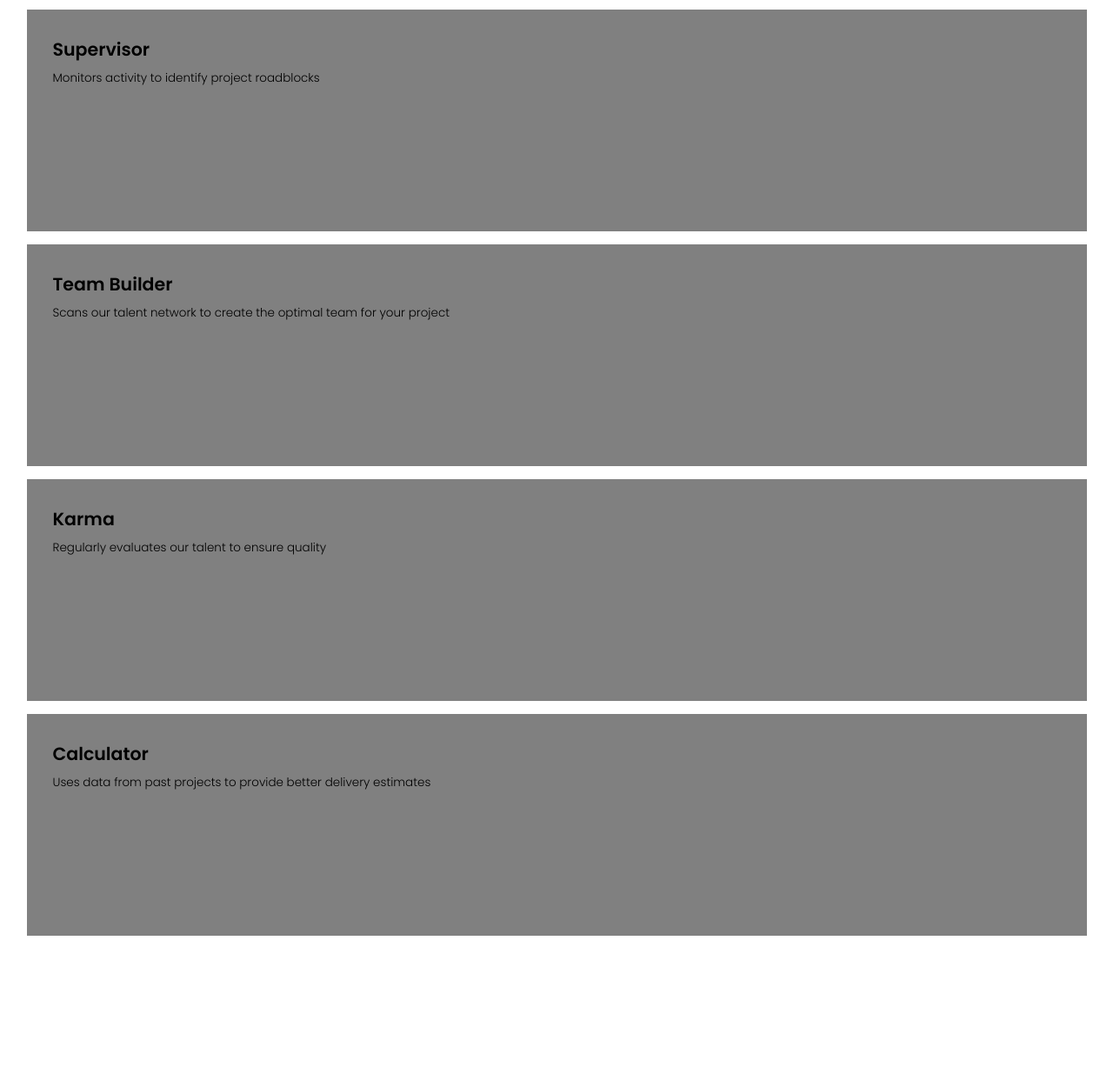
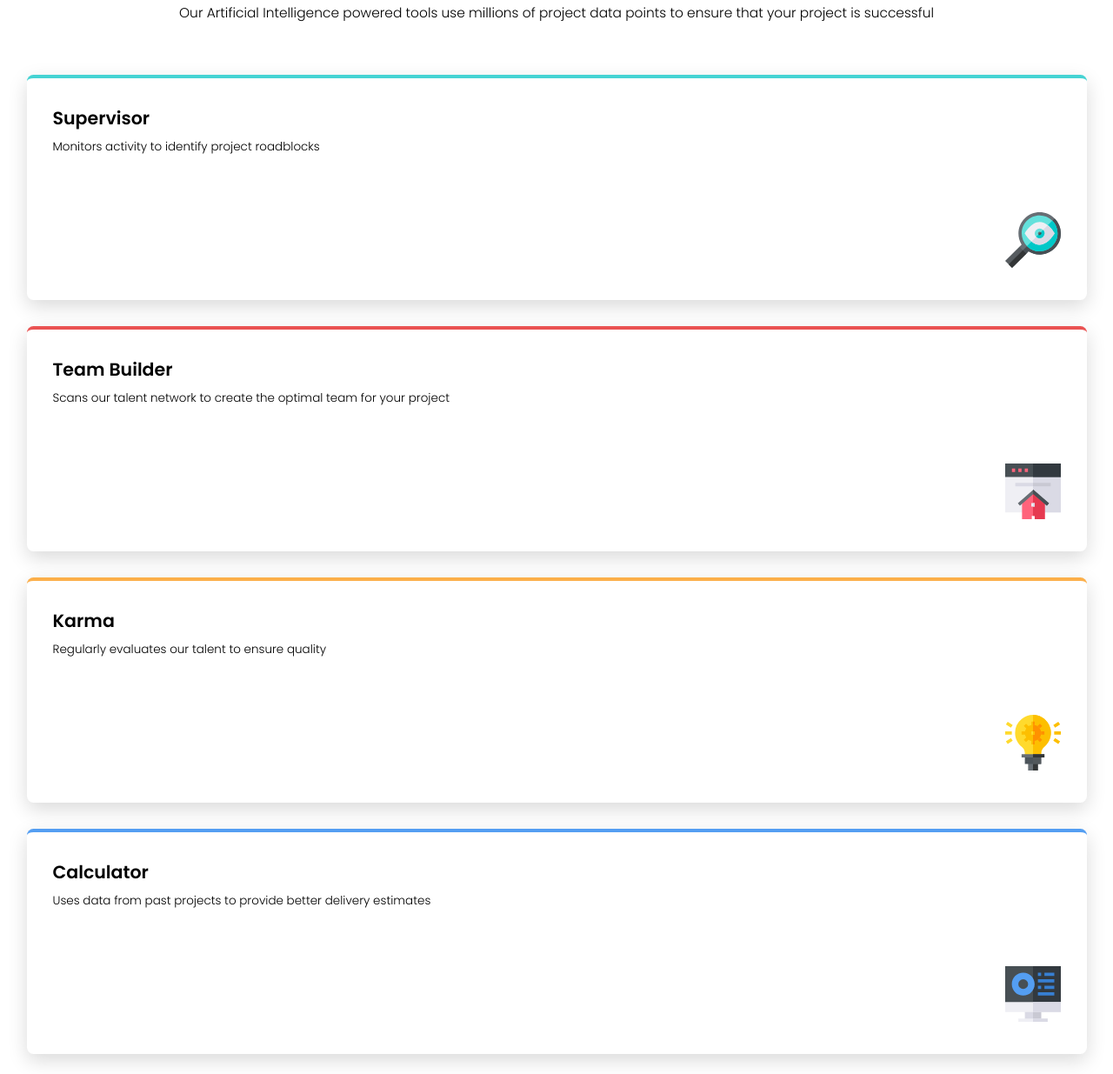
Before and after one commit to Danedey/practice-four-cards, a plain HTML site: page index.html in a window 1280 px wide. Shown: the part 105-1340 px from the top of the page at 87% size. Before the commit the page ends 1196 px from the top, so only its background shows below. Drawn offline with Linux system fonts and the light colour scheme.

Commit message:
Update card feature article styles for improved layout and design

```diff
--- a/styles/style.css
+++ b/styles/style.css
@@ -113,7 +113,7 @@
     --Blue: hsl(212, 86%, 64%);
 
     --Grey500: hsl(234, 12%, 34%);
-    --Grey400: hsl(212, 6%, 44%);
+    --Grey400: hsl(210, 6%, 44%);
     --White: hsl(0, 0%, 100%);
 
     font-size: 15px;
@@ -134,7 +134,12 @@ body{
 
 .card-feature-article{
     padding: 0 1.5rem 0 1.5rem;
+    display: flex;
+    flex-direction: column;
+    gap: 2rem;
+    margin-top: 2rem;
 }
+
 .card-feature-article header{
     padding: 0 0.5rem 0 0.5rem;
 }
@@ -162,7 +167,7 @@ body{
     padding: 0;
     display: flex;
     flex-direction: column;
-    gap: 1rem;
+    gap: 2rem;
 }
 
 .card-feature-article li h2{
@@ -182,6 +187,36 @@ body{
 .card-feature-article li{
   width: auto;
   height: 13rem;
-  background-color: gray;
+  background-color: var(--White);
   padding: 2rem;
+  box-shadow: 0rem 0.5rem 1.5rem rgb( 0 0 0 / 15%);
+  border-radius: 0.5rem;
 }
+
+.card-feature-article ul li:nth-child(1){
+  border-top: 0.3rem solid var(--Cyan);
+  background-image: url("../images/icon-supervisor.svg");
+  background-repeat: no-repeat;
+  background-position: bottom 2.5rem right 2rem;
+}
+
+.card-feature-article ul li:nth-child(2){
+  border-top: 0.3rem solid var(--Red);
+  background-image: url("../images/icon-team-builder.svg");
+  background-repeat: no-repeat;
+  background-position: bottom 2.5rem right 2rem;
+}
+
+.card-feature-article ul li:nth-child(3){
+  border-top: 0.3rem solid var(--Orange);
+  background-image: url("../images/icon-karma.svg");
+  background-repeat: no-repeat;
+  background-position: bottom 2.5rem right 2rem;
+}
+
+.card-feature-article ul li:nth-child(4){
+  border-top: 0.3rem solid var(--Blue);
+  background-image: url("../images/icon-calculator.svg");
+  background-repeat: no-repeat;
+  background-position: bottom 2.5rem right 2rem;
+}
```
